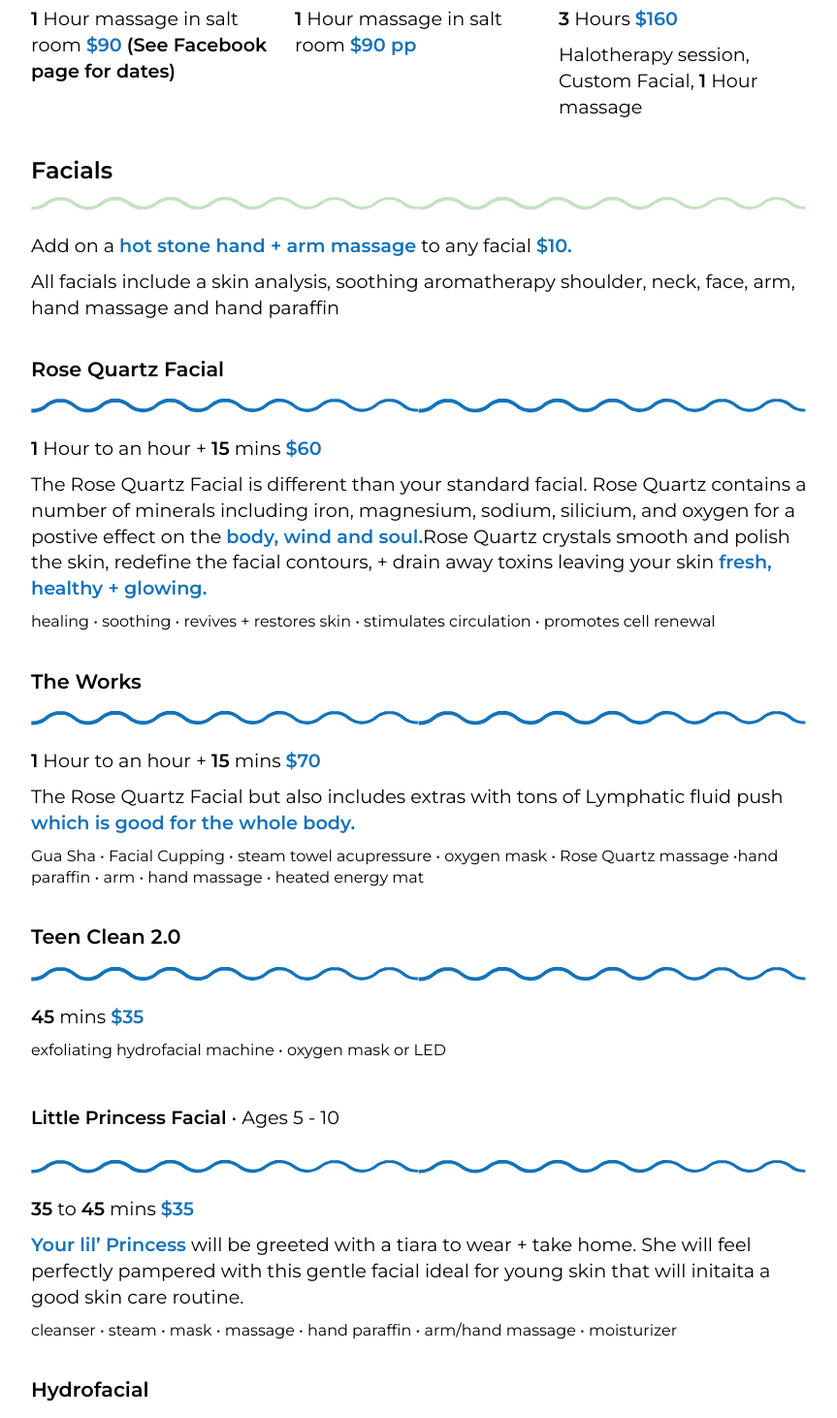
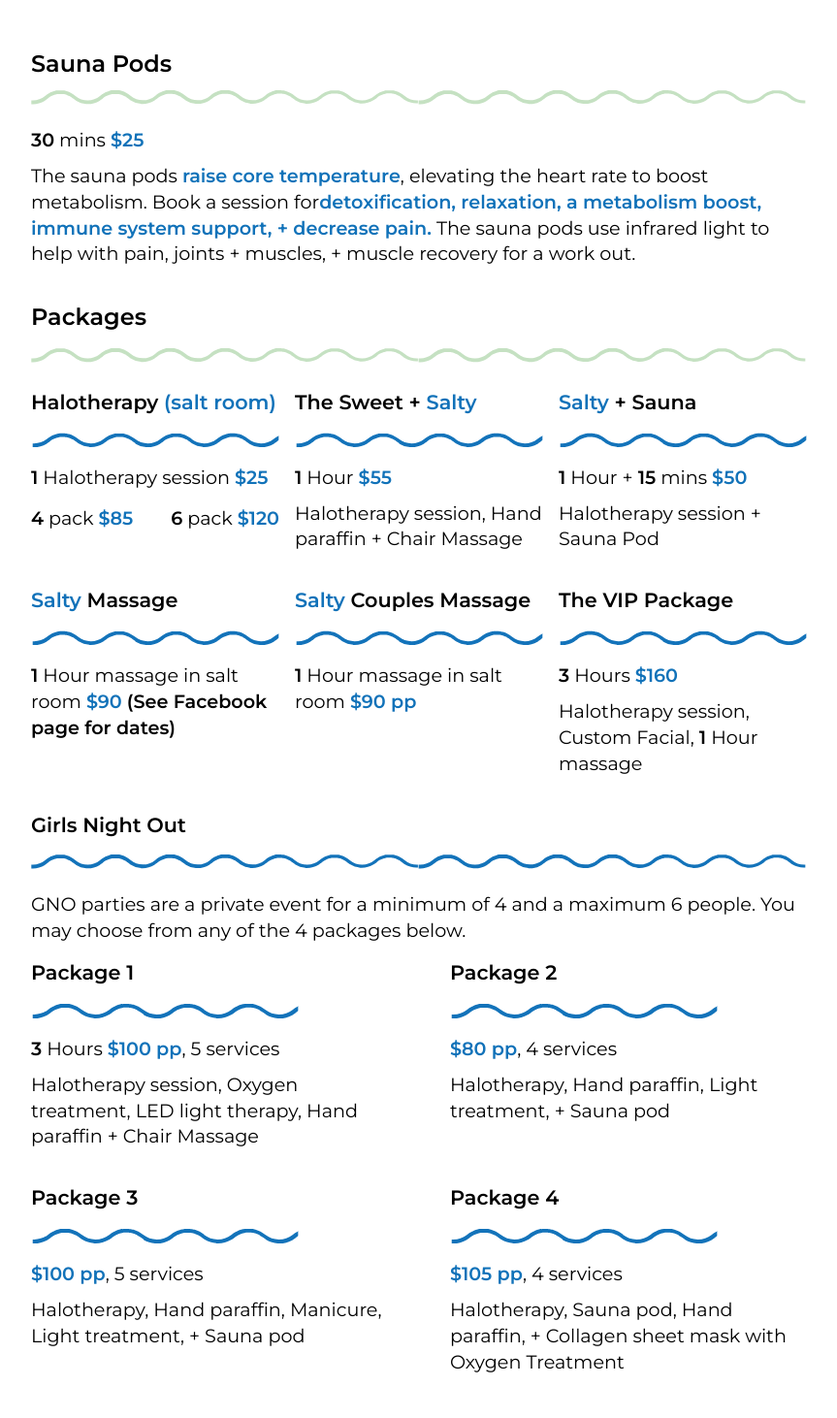
Before and after one commit to gabester78/Get-Salty-Studio, a React (Create React App) app in the folder gs-studio/: page /services in a window 1280 px wide. Shown: the part 1040-2502 px from the top of the page at 97% size, without its empty margins (208-1071 px from the left). Built offline with nearby package versions, Linux system fonts and the light colour scheme.

Commit message:
Updated about and services components.

```diff
--- a/gs-studio/src/components/about.js
+++ b/gs-studio/src/components/about.js
@@ -2,7 +2,6 @@ import React from "react";
 import Heather from "../images/Heather.png"
 import Shannon from "../images/Shannon.png"
 import Celena from "../images/Celena.png"
-import Becca from "../images/Becca.png"
 import teal_border from "../images/teal_border.svg"
 import blue_border from "../images/blue_border.svg"
 
@@ -39,20 +38,6 @@ const About = () => {
               </div>
             </section>
             <section className="profile_container">
-              <img className="headshot" src={Becca} alt="headshot of Becca"/>
-              <div className="profile">
-                <h1 className="profile_h1">Becca - Licensed Massage Therapist</h1>
-                <img className="border" src={teal_border} alt="wavy teal line graphic" />
-                <p>Becca graduated
-                  from Cortiva massage school in 2014 &amp; is currently finishing her degree to become a Physical Therapist Assistant
-                  from McHenry County College. Her massage techniques range from Swedish Massage to firm pressure. As an introductory
-                  offer, Sunday Salty Massage is $80 for 45 mins of Halotherapy with Becca. Also check out her salty stretch (45 mins in the Salt
-                  Room) &amp; Hot Stone Salty massage coming soon to Get Salty on Sundays. Details on those new services will be coming soon.
-                  She looks forward getting Salty with you on Sundays!
-                </p>
-              </div>
-            </section>
-            <section className="profile_container">
               <img className="headshot2" src={Celena} alt="headshot of Celena"/>
               <div className="profile">
                 <h1 className="profile_h1">CeLena - Licensed Nail Technician</h1>
--- a/gs-studio/src/components/services.js
+++ b/gs-studio/src/components/services.js
@@ -3,6 +3,7 @@ import teal_border from "../images/teal_border.svg"
 import blue_border from "../images/blue_border.svg"
 import blue_border_short from "../images/blue_border_short.svg"
 import up_arrow from '../images/arrow-circle-up-solid.svg'
+import pods from '../images/pods.jpg'
 
 const Services = () => {
   return (
@@ -13,9 +14,18 @@ const Services = () => {
             <a href="#massage_anchor"><p>Massage Therapy</p></a>
           </nav>
           <section className="services_container">
+            <img className="services_hero" src={pods} alt="clients in sauna pod"/>
             <h1 className="services_heading">Our Services</h1>
-              <h4 className="card_heading">Packages</h4>
-              <img className="borders" src={teal_border} alt="wavy teal line graphic"/>
+            <article>
+              <h4>Sauna Pods</h4>
+              <img className="article_border_headings" src={teal_border} alt="wavy teal line graphic"/>
+              <p><span className="bold_text">30</span> mins <span className="blue_text">$25</span></p>
+              <p>The sauna pods <span className="blue_text">raise core temperature</span>, elevating the heart rate to boost metabolism. Book a session for
+              <span className="blue_text">detoxification, relaxation, a metabolism boost, immune system support, + decrease pain.</span> The sauna pods
+                use infrared light to help with pain, joints + muscles, + muscle recovery for a work out.</p>
+            </article>
+            <h4 className="card_heading">Packages</h4>
+            <img className="borders" src={teal_border} alt="wavy teal line graphic"/>
               <div className="card_container">
                 <article className="cards">
                   <h5>Halotherapy <span className="blue_text">&#40;salt room&#41;</span></h5>
@@ -33,10 +43,10 @@ const Services = () => {
                     <p>Halotherapy session, Hand paraffin + Chair Massage</p>
                 </article>
                 <article className="cards">
-                  <h5>Girls Night Out</h5>
+                  <h5><span className="blue_text">Salty</span> + Sauna</h5>
                   <img className="blue_borders" src={blue_border_short} alt="wavy teal line graphic"/>
-                    <p><span className="bold_text">3</span> Hours <span className="blue_text">$100 pp</span>, <span className="bold_text">4-6</span> person Minimum</p>
-                    <p>Halotherapy session, Oxygen treatment, LED light therapy, Hand paraffin + Chair Massage</p>
+                    <p><span className="bold_text">1</span> Hour + <span className="bold_text">15</span> mins <span className="blue_text">$50</span></p>
+                    <p>Halotherapy session + Sauna Pod</p>
                 </article>
               </div>
               <div className="card_container">
@@ -57,6 +67,40 @@ const Services = () => {
                     <p>Halotherapy session, Custom Facial, <span className="bold_text">1</span> Hour massage</p>
                 </article>
               </div>
+              <article>
+                  <h5>Girls Night Out</h5>
+                  <img className="article_border" src={blue_border} alt="wavy teal line graphic"/>
+                  <p className="GNO_p">GNO parties are a private event for a minimum of 4 and a maximum 6 people.
+                  You may choose from any of the 4 packages below.</p>
+                <div className="GNO_card_container">
+                  <article className="GNO_cards">
+                    <h5>Package 1</h5>
+                    <img className="blue_borders_GNO" src={blue_border_short} alt="wavy teal line graphic"/>
+                      <p><span className="bold_text">3</span> Hours <span className="blue_text">$100 pp</span>, 5 services</p>
+                      <p>Halotherapy session, Oxygen treatment, LED light therapy, Hand paraffin + Chair Massage</p>
+                  </article>
+                  <article className="GNO_cards">
+                    <h5>Package 2</h5>
+                    <img className="blue_borders_GNO" src={blue_border_short} alt="wavy teal line graphic"/>
+                      <p><span className="blue_text">$80 pp</span>, 4 services</p>
+                      <p>Halotherapy, Hand paraffin, Light treatment, + Sauna pod</p>
+                  </article>
+                </div>
+                <div className="GNO_card_container">
+                  <article className="GNO_cards">
+                    <h5>Package 3</h5>
+                    <img className="blue_borders_GNO" src={blue_border_short} alt="wavy teal line graphic"/>
+                      <p><span className="blue_text">$100 pp</span>, 5 services</p>
+                      <p>Halotherapy, Hand paraffin, Manicure, Light treatment, + Sauna pod</p>
+                  </article>
+                  <article className="GNO_cards">
+                    <h5>Package 4</h5>
+                    <img className="blue_borders_GNO" src={blue_border_short} alt="wavy teal line graphic"/>
+                      <p><span className="blue_text">$105 pp</span>, 4 services</p>
+                      <p>Halotherapy, Sauna pod, Hand paraffin, + Collagen sheet mask with Oxygen Treatment</p>
+                  </article>
+                </div>
+              </article>
               <article>
                 <h4>Facials</h4>
                 <img className="article_border_headings" src={teal_border} alt="wavy teal line graphic"/>
--- a/gs-studio/src/scss/services.scss
+++ b/gs-studio/src/scss/services.scss
@@ -31,6 +31,10 @@
   flex-direction: column;
   @media (max-width: $tablet) {
     width: 90%;
+  }
+
+  .services_hero {
+    margin: 8px 0px 0px 0px;
   }
 
   .services_heading {
@@ -72,6 +76,34 @@
         }
       }
     }
+  }
+
+  .GNO_card_container {
+    display: flex;
+    justify-content: space-between;
+    @media (max-width: $mobile) {
+      flex-direction: column;
+    }
+
+    .GNO_cards {
+      width: 46%;
+      @media (max-width: $mobile) {
+        width: 75%;
+        margin: 30px auto;
+      }
+
+      .blue_borders_GNO {
+        margin: 20px 0px 10px 0px;
+        width: 75%;
+        @media (max-width: $mobile) {
+          width: 60%;
+        }
+      }
+    }
+  }
+
+  .GNO_p {
+    margin-bottom: 20px;
   }
 
   article {
```
Also changed, not shown: gs-studio/src/images/pods.jpg (added), 1 other file (tests, documents, lock files or other folders).
